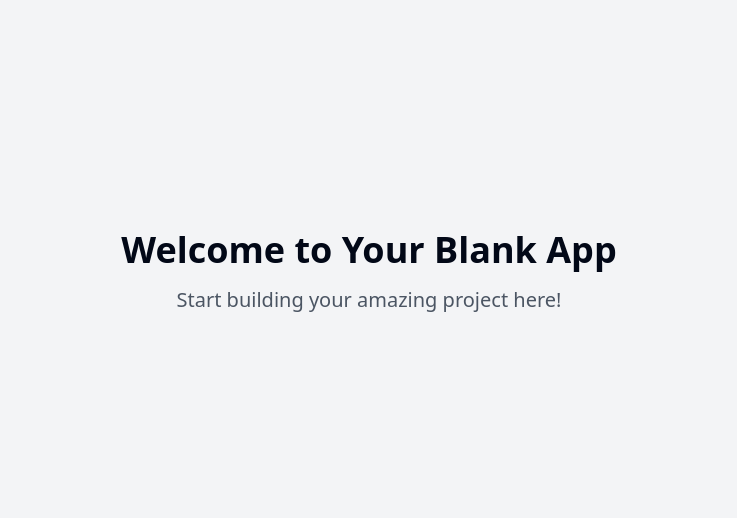
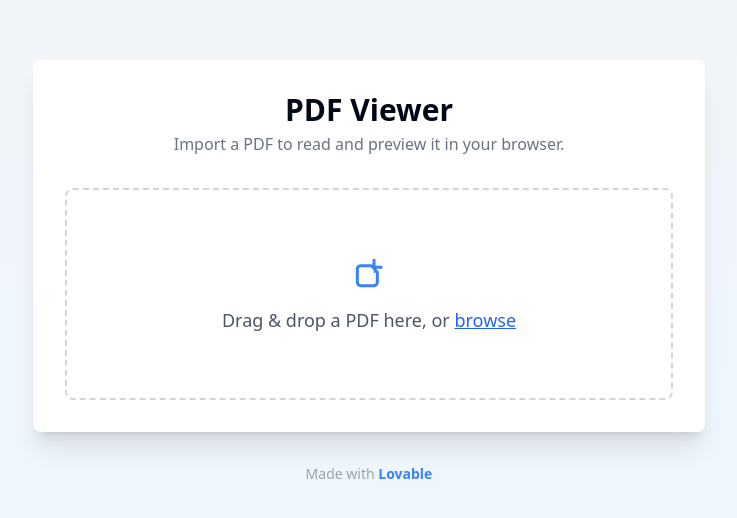
Before and after one commit to HenriqueTecas/folio-view-reader, a React (Vite) app: page / in a window 1280 px wide. Shown: the part 128-646 px from the top of the page, without its empty margins (271-1008 px from the left). Built offline with nearby package versions, Linux system fonts and the light colour scheme.

Commit message:
Add PDF viewer
Implement PDF viewing functionality.

```diff
--- a/package.json
+++ b/package.json
@@ -48,6 +48,7 @@
     "input-otp": "^1.2.4",
     "lucide-react": "^0.462.0",
     "next-themes": "^0.3.0",
+    "pdfjs-dist": "^3.11.174",
     "react": "^18.3.1",
     "react-day-picker": "^8.10.1",
     "react-dom": "^18.3.1",
--- /dev/null
+++ b/src/components/PdfViewer.tsx
@@ -0,0 +1,116 @@
+
+import React, { useEffect, useRef, useState } from "react";
+import { toast } from "@/hooks/use-toast";
+import * as pdfjsLib from "pdfjs-dist";
+import "pdfjs-dist/web/pdf_viewer.css";
+
+// Worker setup for PDF.js
+pdfjsLib.GlobalWorkerOptions.workerSrc =
+  "https://cdnjs.cloudflare.com/ajax/libs/pdf.js/3.11.174/pdf.worker.min.js";
+
+interface PdfViewerProps {
+  file: File;
+}
+
+const PdfViewer: React.FC<PdfViewerProps> = ({ file }) => {
+  const canvasRef = useRef<HTMLCanvasElement>(null);
+  const [pdf, setPdf] = useState<pdfjsLib.PDFDocumentProxy | null>(null);
+  const [pageNumber, setPageNumber] = useState(1);
+  const [numPages, setNumPages] = useState<number>(1);
+  const [loading, setLoading] = useState(true);
+
+  // Load PDF on file change
+  useEffect(() => {
+    let objectUrl: string | undefined;
+    setLoading(true);
+    setPdf(null);
+
+    const reader = new FileReader();
+    reader.onload = async (e) => {
+      try {
+        const data = new Uint8Array(e.target?.result as ArrayBuffer);
+        const loadedPdf = await pdfjsLib.getDocument({ data }).promise;
+        setPdf(loadedPdf);
+        setNumPages(loadedPdf.numPages);
+        setPageNumber(1);
+      } catch (err) {
+        toast({
+          title: "Failed to load PDF",
+          description:
+            "The file could not be rendered. Please select a valid PDF.",
+        });
+      }
+      setLoading(false);
+    };
+    reader.readAsArrayBuffer(file);
+
+    return () => {
+      setPdf(null);
+      objectUrl && URL.revokeObjectURL(objectUrl);
+    };
+    // eslint-disable-next-line
+  }, [file]);
+
+  // Render PDF page
+  useEffect(() => {
+    if (!pdf) return;
+    setLoading(true);
+    pdf.getPage(pageNumber).then((page) => {
+      const viewport = page.getViewport({ scale: 1.8 }); // Increase for higher res
+      const canvas = canvasRef.current;
+      if (!canvas) return;
+      const context = canvas.getContext("2d");
+      canvas.height = viewport.height;
+      canvas.width = viewport.width;
+      const renderContext = {
+        canvasContext: context!,
+        viewport,
+      };
+      page.render(renderContext).promise.then(() => {
+        setLoading(false);
+      });
+    });
+  }, [pdf, pageNumber]);
+
+  if (!pdf) {
+    return (
+      <div className="flex flex-col items-center justify-center h-64">
+        <span className="text-gray-500">Loading PDF...</span>
+      </div>
+    );
+  }
+
+  return (
+    <div className="w-full flex flex-col items-center">
+      <canvas
+        ref={canvasRef}
+        className="shadow-lg rounded bg-white"
+        style={{ maxWidth: "100%", height: "auto" }}
+      />
+      <div className="flex gap-2 items-center mt-4">
+        <button
+          className="px-3 py-1 rounded bg-gray-200 hover:bg-gray-300 text-gray-700 font-semibold transition"
+          onClick={() => setPageNumber((n) => Math.max(1, n - 1))}
+          disabled={pageNumber === 1}
+        >
+          Prev
+        </button>
+        <span className="text-gray-700 select-none">
+          Page {pageNumber} of {numPages}
+        </span>
+        <button
+          className="px-3 py-1 rounded bg-blue-600 hover:bg-blue-700 text-white font-semibold transition"
+          onClick={() => setPageNumber((n) => Math.min(numPages, n + 1))}
+          disabled={pageNumber === numPages}
+        >
+          Next
+        </button>
+      </div>
+      {loading && (
+        <span className="mt-2 text-sm text-muted-foreground">Rendering page...</span>
+      )}
+    </div>
+  );
+};
+
+export default PdfViewer;
--- a/src/pages/Index.tsx
+++ b/src/pages/Index.tsx
@@ -1,11 +1,113 @@
-// Update this page (the content is just a fallback if you fail to update the page)
+
+import React, { useState, useCallback } from "react";
+import PdfViewer from "@/components/PdfViewer";
+import { toast } from "@/hooks/use-toast";
 
 const Index = () => {
+  const [pdfFile, setPdfFile] = useState<File | null>(null);
+  const [dragActive, setDragActive] = useState(false);
+
+  const onFileChange = (fileList: FileList | null) => {
+    if (!fileList || fileList.length === 0) return;
+    const file = fileList[0];
+    if (file.type !== "application/pdf") {
+      toast({
+        title: "Unsupported file type",
+        description: "Please upload a PDF document.",
+      });
+      return;
+    }
+    setPdfFile(file);
+  };
+
+  const handleDrop = useCallback(
+    (e: React.DragEvent<HTMLDivElement>) => {
+      e.preventDefault();
+      e.stopPropagation();
+      setDragActive(false);
+      onFileChange(e.dataTransfer.files);
+    },
+    []
+  );
+
+  const handleFileInput = (e: React.ChangeEvent<HTMLInputElement>) => {
+    onFileChange(e.target.files);
+  };
+
+  const handleDrag = (e: React.DragEvent<HTMLDivElement>) => {
+    e.preventDefault();
+    e.stopPropagation();
+    if (e.type === "dragenter" || e.type === "dragover") {
+      setDragActive(true);
+    } else if (e.type === "dragleave") {
+      setDragActive(false);
+    }
+  };
+
   return (
-    <div className="min-h-screen flex items-center justify-center bg-gray-100">
-      <div className="text-center">
-        <h1 className="text-4xl font-bold mb-4">Welcome to Your Blank App</h1>
-        <p className="text-xl text-gray-600">Start building your amazing project here!</p>
+    <div className="min-h-screen flex flex-col items-center justify-center bg-gradient-to-b from-slate-100 to-blue-50 py-6">
+      <div className="bg-white max-w-2xl w-full shadow-xl p-8 rounded-lg">
+        <h1 className="text-3xl font-bold text-center mb-1">
+          PDF Viewer
+        </h1>
+        <p className="text-center text-gray-500 mb-8">
+          Import a PDF to read and preview it in your browser.
+        </p>
+        {!pdfFile ? (
+          <div
+            className={`border-2 border-dashed transition-all ${
+              dragActive ? "border-blue-500 bg-blue-50" : "border-gray-300"
+            } flex flex-col items-center justify-center py-16 cursor-pointer rounded-lg`}
+            onDrop={handleDrop}
+            onDragEnter={handleDrag}
+            onDragOver={handleDrag}
+            onDragLeave={handleDrag}
+            onClick={() => {
+              const input = document.getElementById("pdf-upload");
+              input && input.click();
+            }}
+            tabIndex={0}
+            role="button"
+          >
+            <svg
+              width="40"
+              height="40"
+              fill="none"
+              stroke="currentColor"
+              strokeWidth="1.8"
+              className="mb-3 text-blue-500"
+              viewBox="0 0 24 24"
+            >
+              <path d="M15.707 10.293A1 1 0 0 1 17 11v6a2 2 0 0 1-2 2H7a2 2 0 0 1-2-2v-8a2 2 0 0 1 2-2h6a1 1 0 0 1 .707.293l2 2z"/>
+              <path d="M15 3v4a1 1 0 0 0 1 1h4"/>
+            </svg>
+            <span className="text-lg text-gray-600">
+              Drag & drop a PDF here, or <span className="underline text-blue-600">browse</span>
+            </span>
+            <input
+              id="pdf-upload"
+              type="file"
+              accept="application/pdf"
+              style={{ display: "none" }}
+              onChange={handleFileInput}
+            />
+          </div>
+        ) : (
+          <div>
+            <PdfViewer file={pdfFile} />
+            <div className="mt-6 flex justify-center">
+              <button
+                onClick={() => setPdfFile(null)}
+                className="px-4 py-2 rounded bg-gray-200 text-gray-700 hover:bg-gray-300 font-medium transition"
+              >
+                Import another PDF
+              </button>
+            </div>
+          </div>
+        )}
+      </div>
+      <div className="mt-8 text-center text-sm text-gray-400">
+        Made with <span className="text-blue-500 font-bold">Lovable</span>
       </div>
     </div>
   );
```
Also changed, not shown: 1 other file (tests, documents, lock files or other folders).
